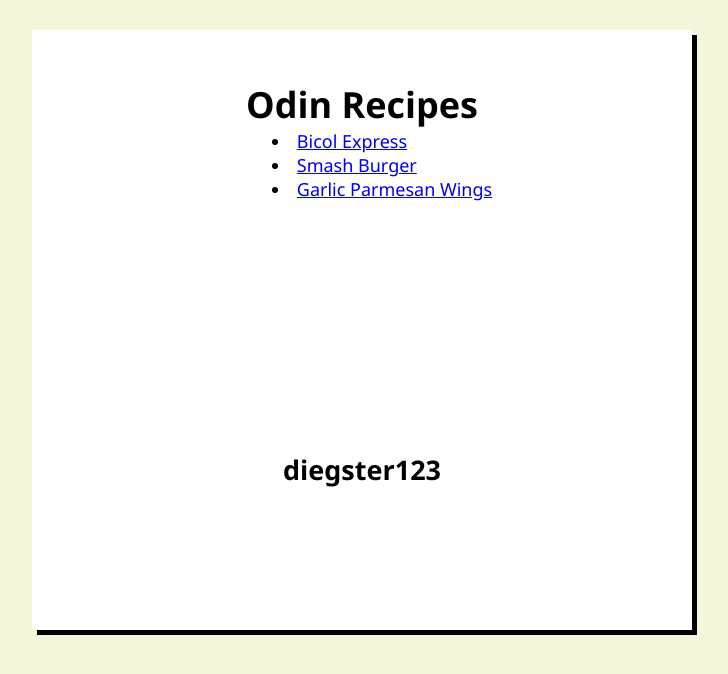
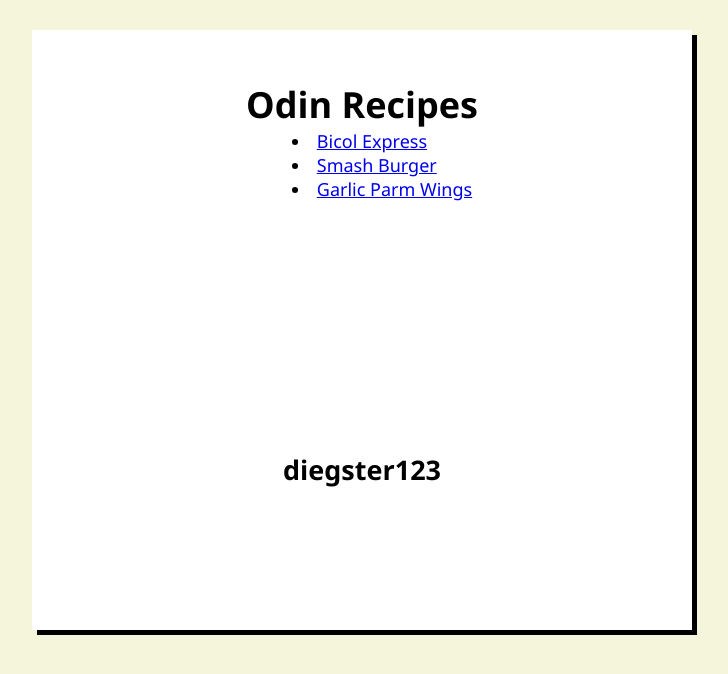
Before and after one commit to diegster123/odin-recipes, a plain HTML site: page index.html in a window 1280 px wide. Shown: the whole page, without its empty margins (278-1006 px from the left). Drawn offline with Linux system fonts and the light colour scheme.

Commit message:
Edit text in index.html

```diff
--- a/index.html
+++ b/index.html
@@ -14,7 +14,7 @@
 				<li><a href="recipes/smash-burger.html">Smash Burger</a></li>
 				<li>
 					<a href="recipes/garlic-parm-wings.html"
-						>Garlic Parmesan Wings</a
+						>Garlic Parm Wings</a
 					>
 				</li>
 			</ul>
--- a/style.css
+++ b/style.css
@@ -48,6 +48,10 @@ img {
 	margin-top: 250px;
 }
 
+.index-list {
+	text-align: justify;
+}
+
 .description {
 	display: inline-block;
 	text-align: justify;
```
